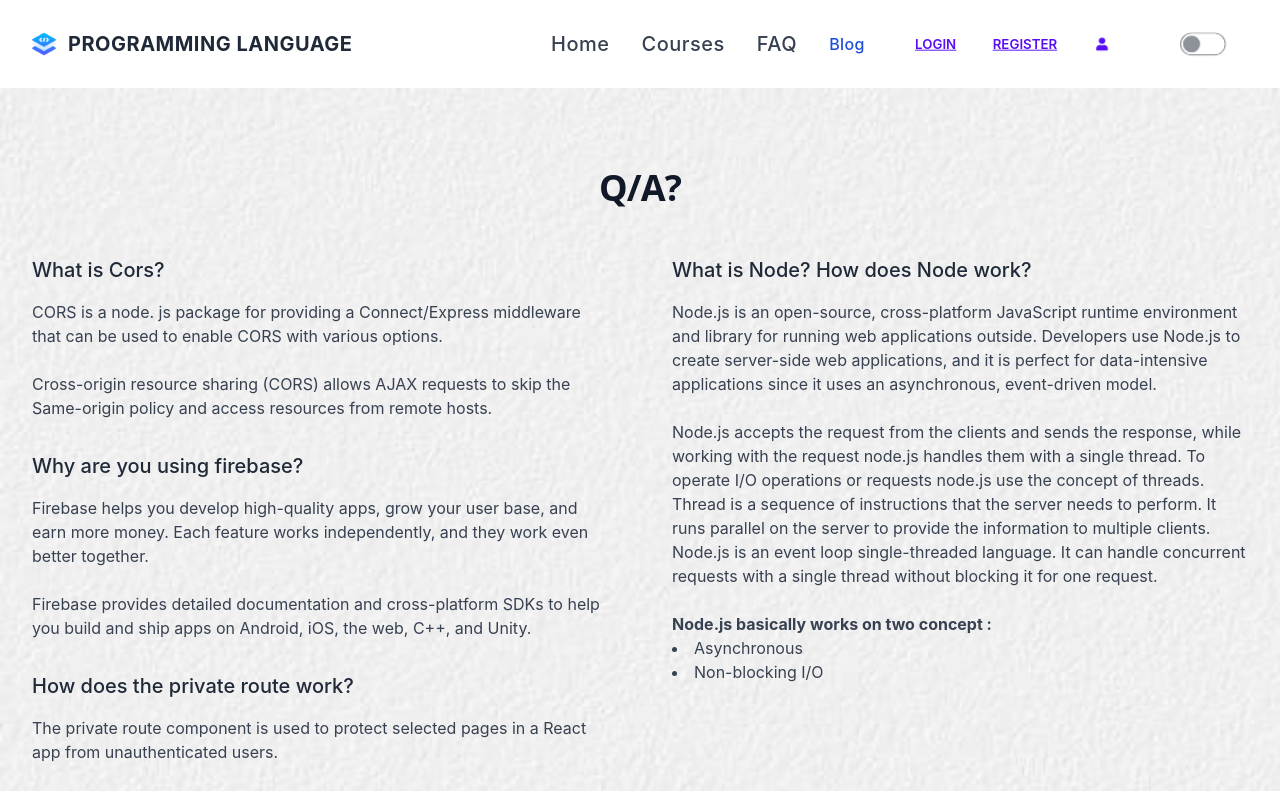
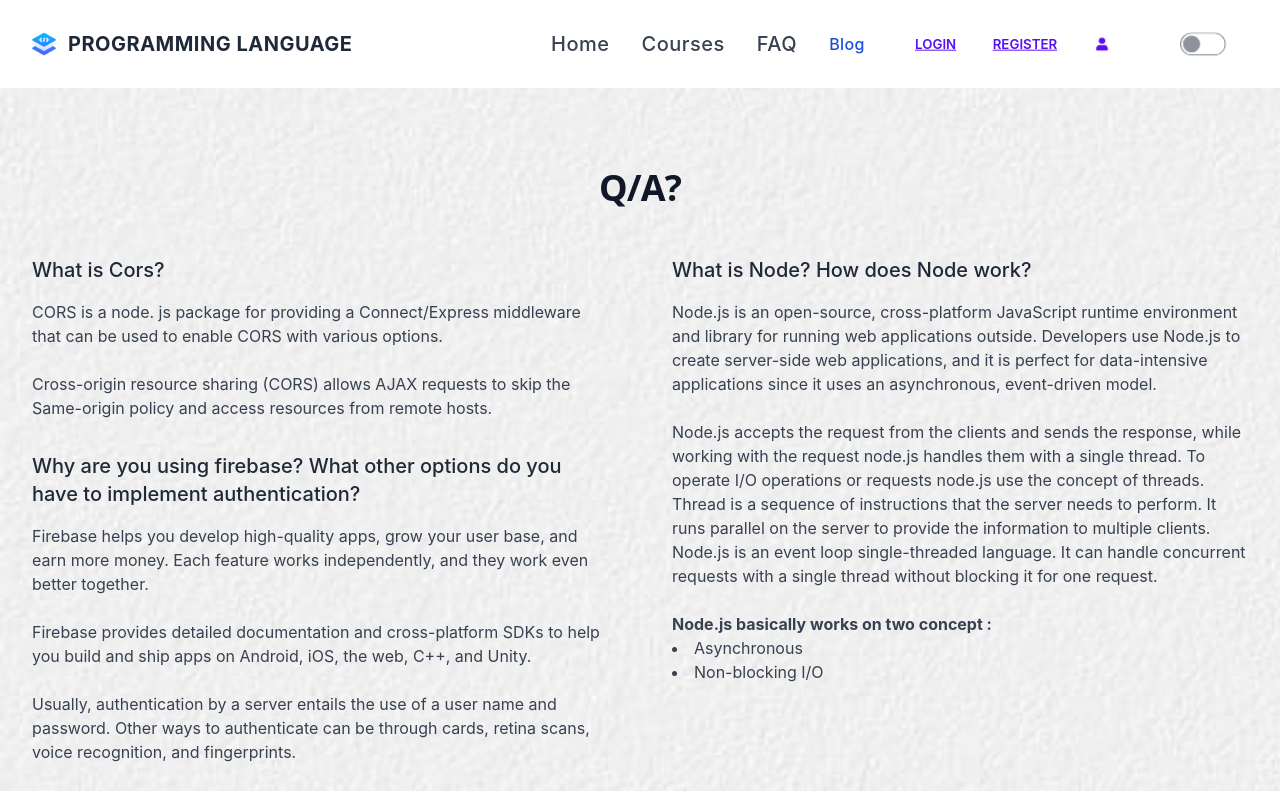
Before and after one commit to nafisamou/E-Learning_Platform, a React (Create React App) app: page /blog in a window 1280 px wide. Shown: the top 791 px of the page. Built offline with nearby package versions, Linux system fonts and the light colour scheme; no server answers.

Commit message:
firebase hosted

```diff
--- a/src/Pages/Blog/Blog.js
+++ b/src/Pages/Blog/Blog.js
@@ -1,42 +1,15 @@
 import React from "react";
-
 
 const Blog = () => {
   return (
-
-
     <div className="bg mb-20">
       <div className="px-4 py-16 mx-auto sm:max-w-xl md:max-w-full lg:max-w-screen-xl md:px-24 lg:px-8 lg:py-20">
         <div className="max-w-xl sm:mx-auto lg:max-w-2xl">
           <div className="max-w-xl mb-10 md:mx-auto sm:text-center lg:max-w-2xl md:mb-12">
             <h2 className="max-w-lg mb-6 font-sans text-3xl font-bold leading-none tracking-tight text-gray-900 sm:text-4xl md:mx-auto">
               <span className="relative inline-block">
-                {/* <svg
-                  viewBox="0 0 52 24"
-                  fill="currentColor"
-                  className="absolute top-0 left-0 z-0 hidden w-32 -mt-8 -ml-20 text-blue-gray-100 lg:w-32 lg:-ml-28 lg:-mt-10 sm:block"
-                >
-                  <defs>
-                    <pattern
-                      id="70326c9b-4a0f-429b-9c76-792941e326d5"
-                      x="0"
-                      y="0"
-                      width=".135"
-                      height=".30"
-                    >
-                      <circle cx="1" cy="1" r=".7" />
-                    </pattern>
-                  </defs>
-                  <rect
-                    fill="url(#70326c9b-4a0f-429b-9c76-792941e326d5)"
-                    width="52"
-                    height="24"
-                  />
-                </svg> */}
-
                 <span className="relative">Q/A?</span>
               </span>{" "}
-
             </h2>
           </div>
         </div>
@@ -58,7 +31,8 @@ const Blog = () => {
               </div>
               <div>
                 <p className="mb-4 text-xl font-medium">
-                  Why are you using firebase?
+                  Why are you using firebase? What other options do you have to
+                  implement authentication?
                 </p>
                 <p className="text-gray-700">
                   Firebase helps you develop high-quality apps, grow your user
@@ -69,9 +43,14 @@ const Blog = () => {
                   Firebase provides detailed documentation and cross-platform
                   SDKs to help you build and ship apps on Android, iOS, the web,
                   C++, and Unity.
+                  <br />
+                  <br />
+                  Usually, authentication by a server entails the use of a user
+                  name and password. Other ways to authenticate can be through
+                  cards, retina scans, voice recognition, and fingerprints.
                 </p>
               </div>
-               <div>
+              <div>
                 <p className="mb-4 text-xl font-medium">
                   How does the private route work?
                 </p>
@@ -89,7 +68,6 @@ const Blog = () => {
               </div>
             </div>
             <div className="space-y-8">
-
               <div>
                 <p className="mb-4 text-xl font-medium">
                   What is Node? How does Node work?
--- a/src/Pages/Home/Home.js
+++ b/src/Pages/Home/Home.js
@@ -7,7 +7,7 @@ import { Link } from "react-router-dom";
 
 const Home = () => {
   return (
-    <section className="bg">
+    <section className="">
       <div className="px-4 py-16 mx-auto sm:max-w-xl md:max-w-full lg:max-w-screen-xl md:px-24 lg:px-8 lg:py-24">
         <div className="flex flex-col items-center justify-between lg:flex-row">
           <div className="mb-10 lg:max-w-lg  lg:pr-5 lg:mb-0">
--- a/src/Pages/Register/Register.js
+++ b/src/Pages/Register/Register.js
@@ -77,9 +77,9 @@ const Register = () => {
       .catch((error) => toast.error(error.message));
   };
 
-  // GitHub SignIn
-  const handleGitHubSignIn = () => {
-    signInWithGitHub
+ // Github SignIn
+ const handleGithubSignIn = () => {
+  signInWithGitHub()
     .then((result) => {
       const user = result.user;
       setUser(user);
@@ -87,7 +87,7 @@ const Register = () => {
       navigate(from, { replace: true });
     })
     .catch((error) => {
-        toast.error(error.message);
+      toast.error(error.message);;
     });
 };
 
@@ -214,7 +214,7 @@ const Register = () => {
           </button>
 
           <button
-            onClick={handleGitHubSignIn}
+            onClick={handleGithubSignIn}
             aria-label="Log in with GitHub"
             className="p-3 rounded-sm"
           >
--- a/src/Pages/Shared/Header/Header.js
+++ b/src/Pages/Shared/Header/Header.js
@@ -144,11 +144,6 @@ const Header = () => {
               </Link>
             </li>
             <li>
-              {/* <div className="form-control">
-                <label className="label cursor-pointer">
-                  <input type="checkbox" className="toggle toggle-primary" />
-                </label>
-              </div> */}
               <InputGroup>
                 <ThemeContext.Consumer>
                   {({ changeTheme }) => (
```
Also changed, not shown: 1 other file (tests, documents, lock files or other folders). Lines whose indentation alone changed are shown as unchanged.
